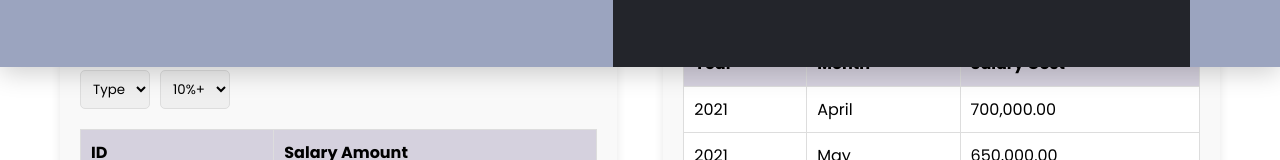
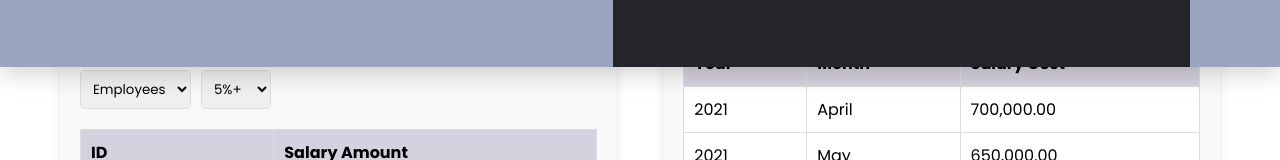
Before and after one commit to DilshanAnupriya/IT_Project, a React (Create React App) app in the folder frontend/: page / in a window 1280 px wide. Shown: the part 188-348 px from the top of the page. Built offline with nearby package versions, Linux system fonts and the light colour scheme.

Commit message:
type and bonus update

```diff
--- a/frontend/src/Pages/SalaryAllocation/salaryallocation.js
+++ b/frontend/src/Pages/SalaryAllocation/salaryallocation.js
@@ -18,11 +18,18 @@ const SalaryAllocation = () => {
                     <h3>Salary Eligible list</h3>
                     <form>
                         <select>
-                            <option value="type">Type</option>
+                            <option value="Employees">Employees</option>
+                            <option value="Volunteers">Volunteers</option>
+                            <option value="Doctors">Doctors</option>
+                            <option value="Other staff">Other staff</option>
                         </select>
                         <select>
+                            <option value="5%">5%+</option>
                             <option value="10%">10%+</option>
+                            <option value="15%">15%+</option>
+                            <option value="20%">20%</option>
                         </select>
+
                     </form>
                     <table>
                         <thead>
```
